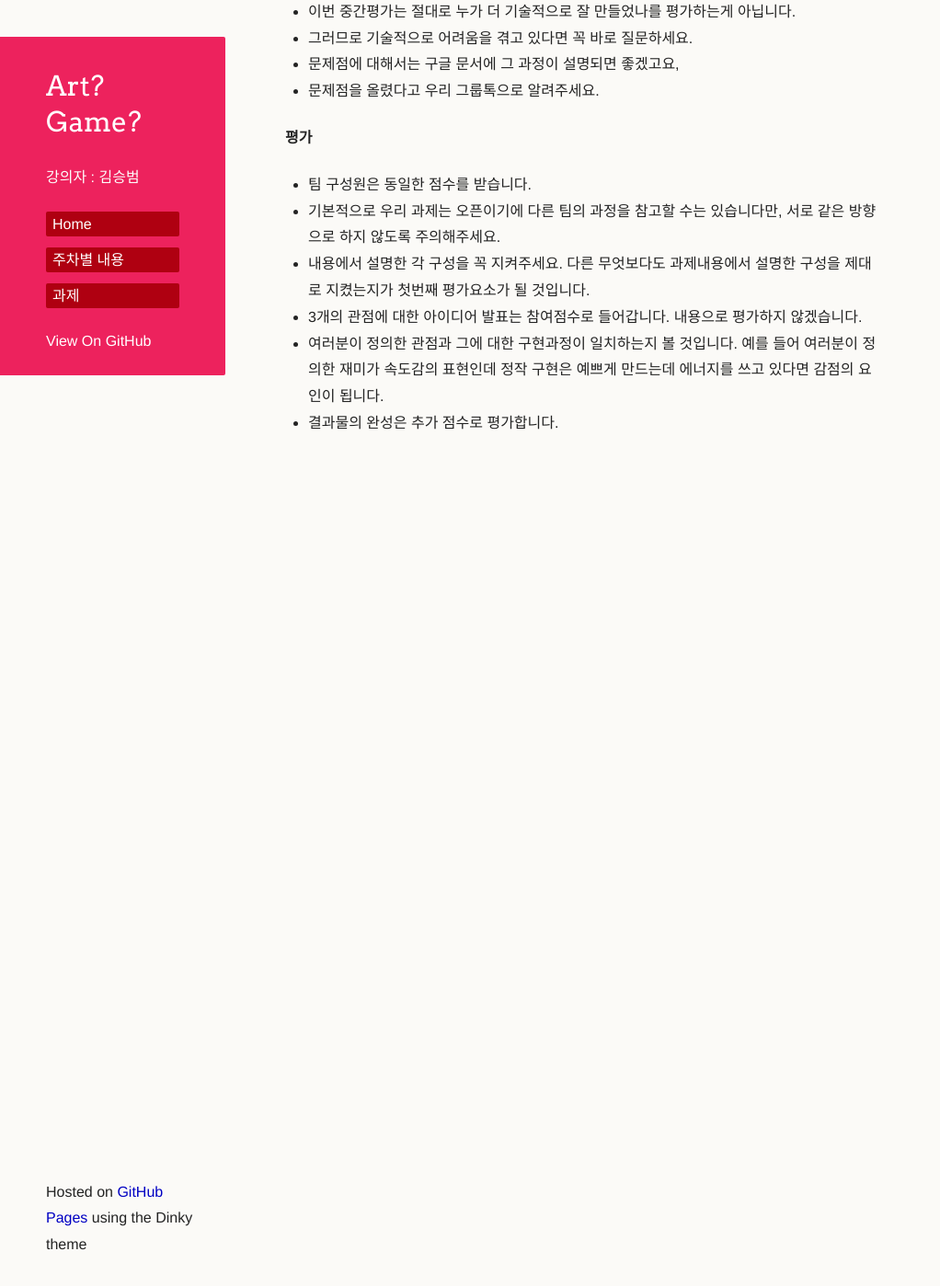
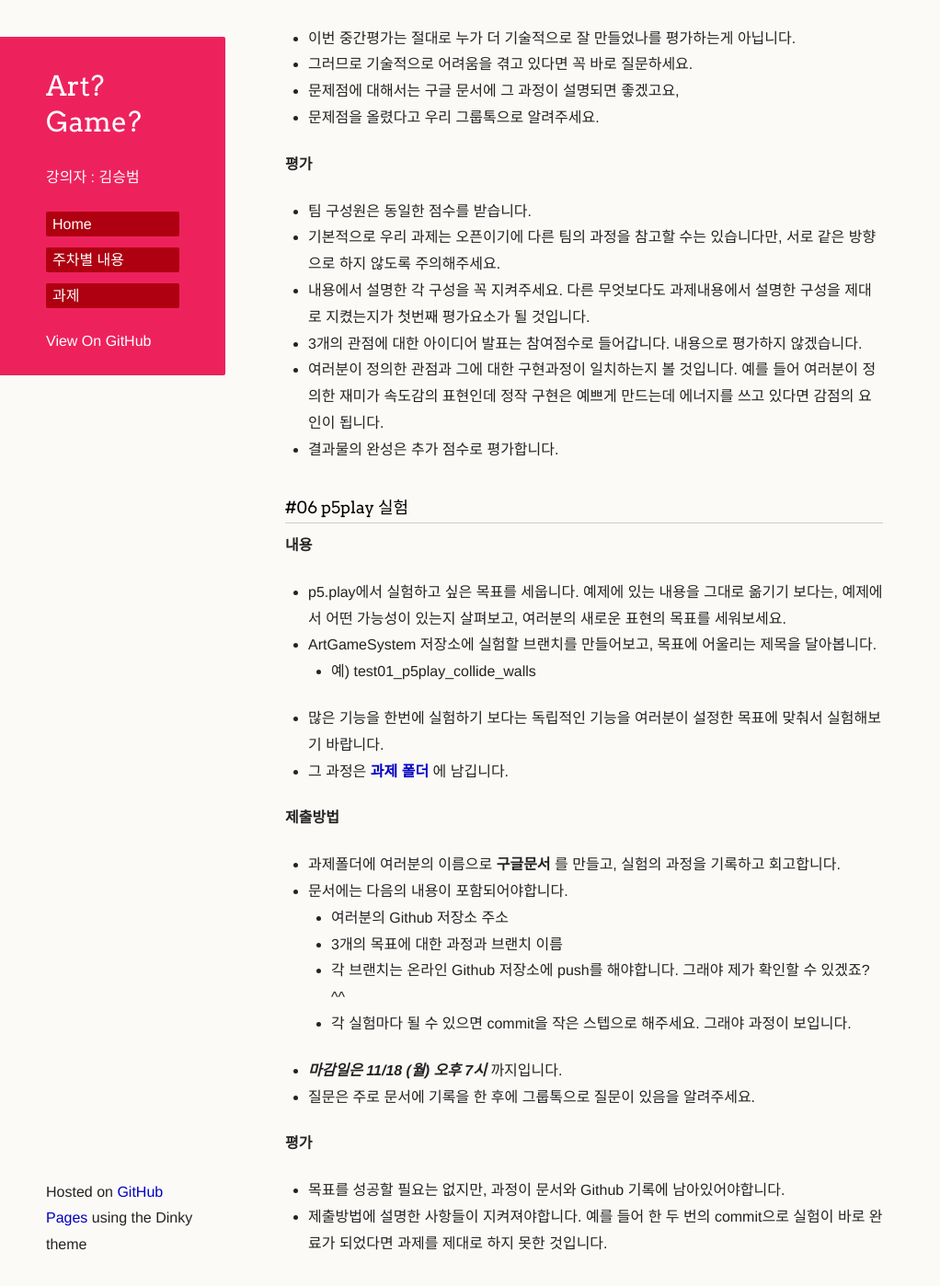
Before and after one commit to picxenk/SIA2019ArtGame, a Jekyll site: the page built from homework.md, in a window 1280 px wide and 1400 px high, scrolled down 5444 px. Shown: the whole window at 92% size, without its empty margins (0-1022 px from the left). Built offline with Jekyll 4.4.1, drawn with Linux system fonts in a browser that asks for light colours; our own code applies the rules of GitHub Pages for plain Markdown files; a script that is not in the unit is left out; the repository's description, which GitHub fills in, is left out.

Commit message:
Update homework.md

```diff
--- a/homework.md
+++ b/homework.md
@@ -145,3 +145,26 @@
  * 3개의 관점에 대한 아이디어 발표는 참여점수로 들어갑니다. 내용으로 평가하지 않겠습니다.
  * 여러분이 정의한 관점과 그에 대한 구현과정이 일치하는지 볼 것입니다. 예를 들어 여러분이 정의한 재미가 속도감의 표현인데 정작 구현은 예쁘게 만드는데 에너지를 쓰고 있다면 감점의 요인이 됩니다.
  * 결과물의 완성은 추가 점수로 평가합니다.
+
+
+### #06 p5play 실험
+**내용**
+ * p5.play에서 실험하고 싶은 목표를 세웁니다. 예제에 있는 내용을 그대로 옮기기 보다는, 예제에서 어떤 가능성이 있는지 살펴보고, 여러분의 새로운 표현의 목표를 세워보세요.
+ * ArtGameSystem 저장소에 실험할 브랜치를 만들어보고, 목표에 어울리는 제목을 달아봅니다.
+   * 예) test01_p5play_collide_walls
+ * 많은 기능을 한번에 실험하기 보다는 독립적인 기능을 여러분이 설정한 목표에 맞춰서 실험해보기 바랍니다.
+ * 그 과정은 **[과제 폴더](https://drive.google.com/drive/folders/1mpnglmL9HTCzJWQABKuO6EpvBTRtCqk2)** 에 남깁니다.
+
+**제출방법**
+ * 과제폴더에 여러분의 이름으로 **구글문서** 를 만들고, 실험의 과정을 기록하고 회고합니다.
+ * 문서에는 다음의 내용이 포함되어야합니다.
+   * 여러분의 Github 저장소 주소
+   * 3개의 목표에 대한 과정과 브랜치 이름
+   * 각 브랜치는 온라인 Github 저장소에 push를 해야합니다. 그래야 제가 확인할 수 있겠죠? ^^
+   * 각 실험마다 될 수 있으면 commit을 작은 스텝으로 해주세요. 그래야 과정이 보입니다.
+ * ***마감일은 11/18 (월) 오후 7시*** 까지입니다.
+ * 질문은 주로 문서에 기록을 한 후에 그룹톡으로 질문이 있음을 알려주세요.
+
+**평가**
+ * 목표를 성공할 필요는 없지만, 과정이 문서와 Github 기록에 남아있어야합니다.
+ * 제출방법에 설명한 사항들이 지켜져야합니다. 예를 들어 한 두 번의 commit으로 실험이 바로 완료가 되었다면 과제를 제대로 하지 못한 것입니다.
```
